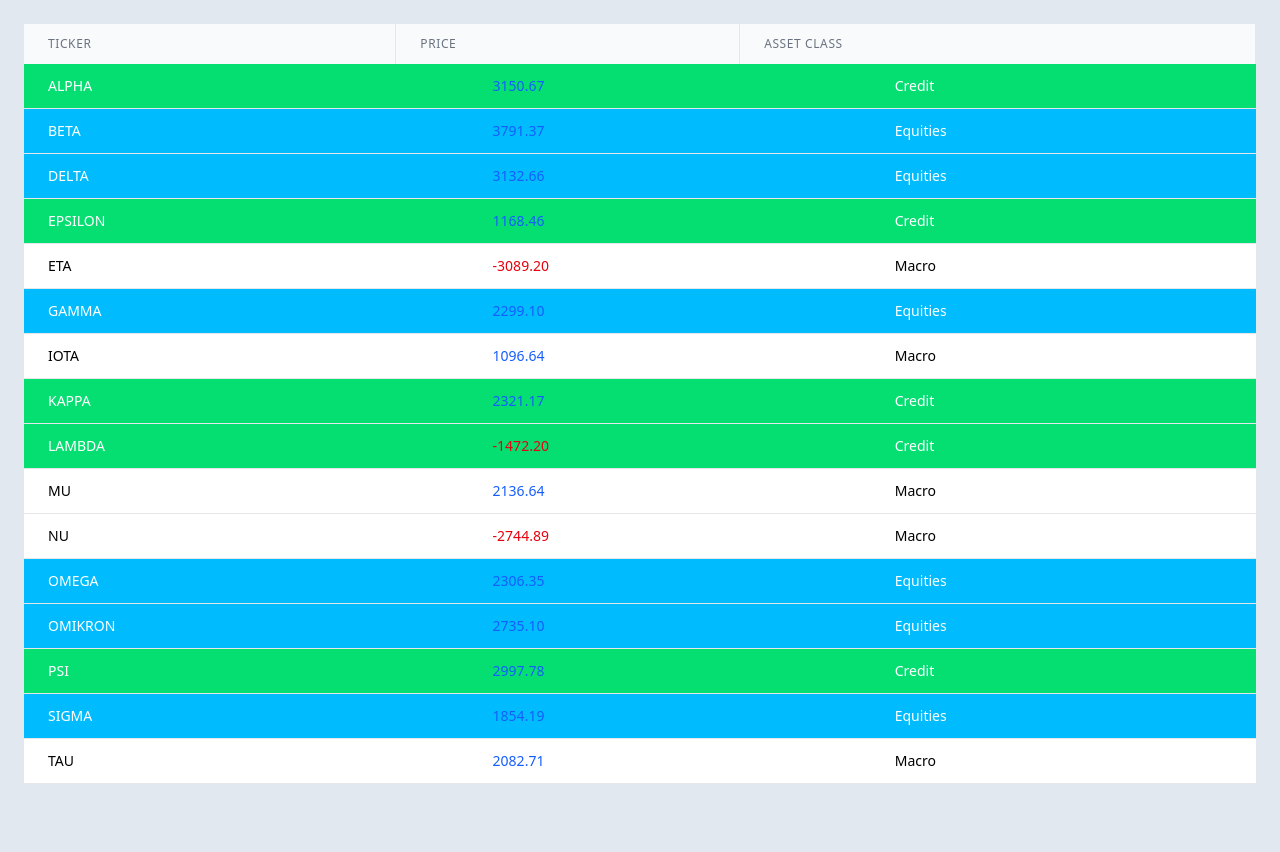
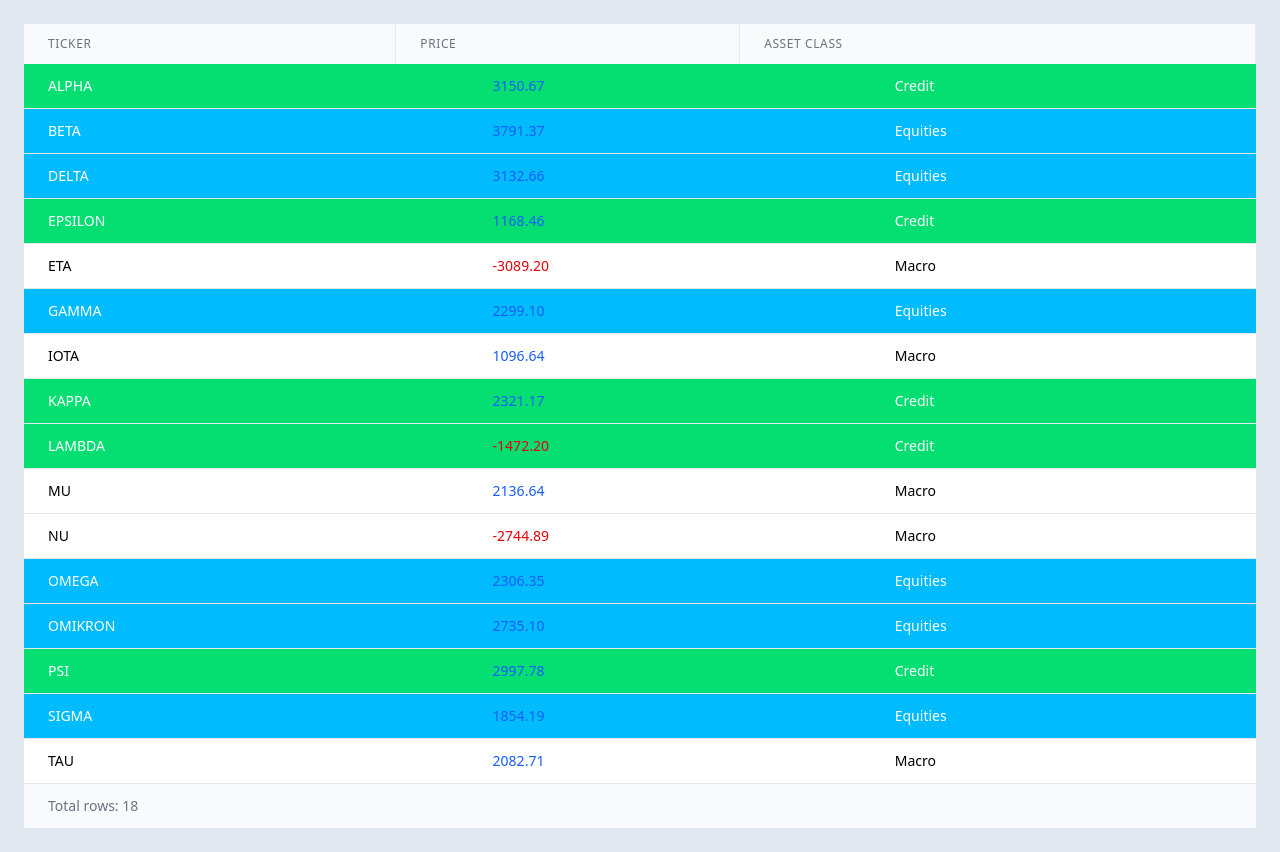
Before and after one commit to jrobeson/financial-instrument-table, a React (Vite) app: page / in a window 1280 px wide. Both pictures are taken after a click on the element "TICKER". Before the commit the page ends 808 px from the top, so only its background shows below. Built offline with nearby package versions, Linux system fonts and the light colour scheme.

Commit message:
adding table footer, scrollable table body, and sticky header

```diff
--- a/src/components/DataTable.tsx
+++ b/src/components/DataTable.tsx
@@ -1,6 +1,8 @@
 import { type ReactNode, type HTMLAttributes, type ReactElement } from 'react';
 import { useSortableData } from '../hooks/useSortableData';
 import DataTableBody from './DataTableBody';
+import DataTableFooter from './DataTableFooter';
+import DataTableHeader from './DataTableHeader';
 
 export interface ColumnDef<T> {
 	header: string;
@@ -36,28 +38,9 @@ function DataTableComponent<T>({ data, columns, rowProps }: DataTableProps<T>) {
 
 	return (
 		<div>
-			<div className='w-full'>
-				<table className='min-w-full'>
-					<thead className='bg-gray-50 sticky top-0 z-10'>
-						<tr>
-							{columns.map((col, i) => (
-								<th
-									key={i}
-									className='border-r border-gray-200 px-6 py-3 text-left text-xs font-medium text-gray-500 uppercase tracking-wider cursor-pointer hover:bg-gray-100'
-									onClick={handleSort(col)}
-								>
-									{col.header}
-								</th>
-							))}
-						</tr>
-					</thead>
-				</table>
-			</div>
-			<div className='overflow-x-auto max-h-[45rem]'>
-				<table className='min-w-full divide-y divide-gray-200'>
-					<DataTableBody data={sortedData} columns={columns} rowProps={rowProps} />
-				</table>
-			</div>
+			<DataTableHeader columns={columns} handleSort={handleSort} />
+			<DataTableBody data={sortedData} columns={columns} rowProps={rowProps} />
+			<DataTableFooter columnLength={columns.length} rowLength={data.length} />
 		</div>
 	);
 }
--- a/src/components/DataTableBody.tsx
+++ b/src/components/DataTableBody.tsx
@@ -4,6 +4,8 @@ import { type DataTableProps as DataTableBodyProps } from './DataTable';
 export default function DataTableBody<T>({ data, columns, rowProps }: DataTableBodyProps<T>) {
 	if (!data || data.length === 0) {
 		return (
+			<div className='overflow-x-auto max-h-[45rem]'>
+				<table className='min-w-full divide-y divide-gray-200'>
 					<tbody>
 						<tr className='h-24'>
 							<td colSpan={columns.length} className='text-center align-middle text-gray-500'>
@@ -11,6 +13,8 @@ export default function DataTableBody<T>({ data, columns, rowProps }: DataTableB
 							</td>
 						</tr>
 					</tbody>
+				</table>
+			</div>
 		);
 	}
 	const content = data.map((row, rowIndex) => {
@@ -26,5 +30,11 @@ export default function DataTableBody<T>({ data, columns, rowProps }: DataTableB
 			</tr>
 		);
 	});
-	return <tbody className='bg-white divide-y divide-gray-200'>{content}</tbody>;
+	return (
+		<div className='overflow-x-auto max-h-[45rem]'>
+			<table className='min-w-full divide-y divide-gray-200'>
+				<tbody className='bg-white divide-y divide-gray-200'>{content}</tbody>
+			</table>
+		</div>
+	);
 }
--- /dev/null
+++ b/src/components/DataTableFooter.tsx
@@ -0,0 +1,20 @@
+interface DataTableFooterProps {
+	columnLength: number;
+	rowLength: number;
+}
+
+export default function DataTableFooter({ columnLength, rowLength }: DataTableFooterProps) {
+	return (
+		<div className='w-full'>
+			<table className='min-w-full'>
+				<tfoot className='bg-gray-50'>
+					<tr>
+						<td colSpan={columnLength} className='px-6 py-3 text-left text-sm font-medium text-gray-500'>
+							Total rows: {rowLength}
+						</td>
+					</tr>
+				</tfoot>
+			</table>
+		</div>
+	);
+}
--- /dev/null
+++ b/src/components/DataTableHeader.tsx
@@ -0,0 +1,28 @@
+import { type ColumnDef } from './DataTable';
+
+interface DataTableHeaderProps<T> {
+	columns: ColumnDef<T>[];
+	handleSort: (col: ColumnDef<T>) => () => void;
+}
+
+export default function DataTableHeader<T>({ columns, handleSort }: DataTableHeaderProps<T>) {
+	return (
+		<div className='w-full'>
+			<table className='min-w-full'>
+				<thead className='bg-gray-50 sticky top-0 z-10'>
+					<tr>
+						{columns.map((col, i) => (
+							<th
+								key={i}
+								className='border-r border-gray-200 px-6 py-3 text-left text-xs font-medium text-gray-500 uppercase tracking-wider cursor-pointer hover:bg-gray-100'
+								onClick={handleSort(col)}
+							>
+								{col.header}
+							</th>
+						))}
+					</tr>
+				</thead>
+			</table>
+		</div>
+	);
+}
```
Lines whose indentation alone changed are shown as unchanged.
